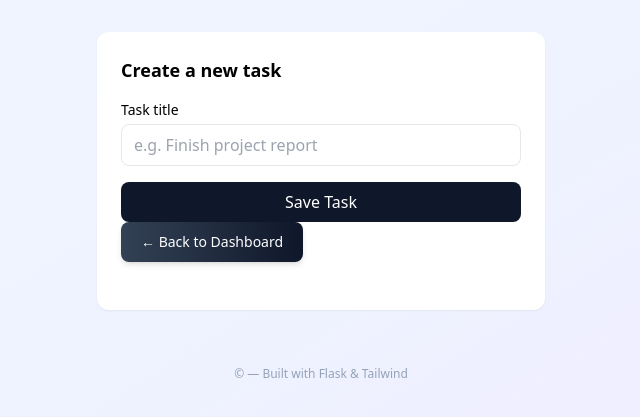
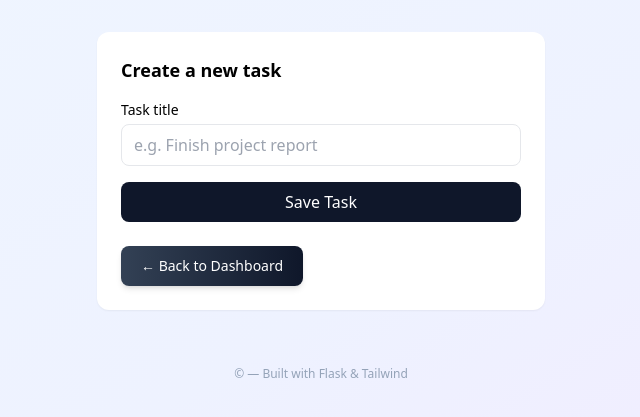
Before and after one commit to hassanjebli/devops-ci-cd-project, a Flask app: page /add in a window 1280 px wide. Shown: the part 93-510 px from the top of the page, without its empty margins (319-959 px from the left). Run offline with Flask 3, Linux system fonts and the light colour scheme; some libraries are stand-ins or nearby versions.

Commit message:
fix add page (go back button)

```diff
--- a/app/templates/add.html
+++ b/app/templates/add.html
@@ -19,11 +19,12 @@
             Save Task
         </button>
     </form>
-
+<div class="mt-6"></div>
     <a href="/"
-   class="inline-flex items-center gap-2 px-5 py-2.5 mb-6 bg-gradient-to-r from-slate-700 to-slate-900 text-white text-sm font-medium rounded-lg hover:from-slate-800 hover:to-black shadow-md hover:shadow-lg transform hover:-translate-y-0.5 transition-all duration-200">
+   class="inline-flex items-center gap-2 px-5 py-2.5 bg-gradient-to-r from-slate-700 to-slate-900 text-white text-sm font-medium rounded-lg hover:from-slate-800 hover:to-black shadow-md hover:shadow-lg transform hover:-translate-y-0.5 transition-all duration-200">
     ← Back to Dashboard
 </a>
 </div>
+</div>
 
 {% endblock %}
```
